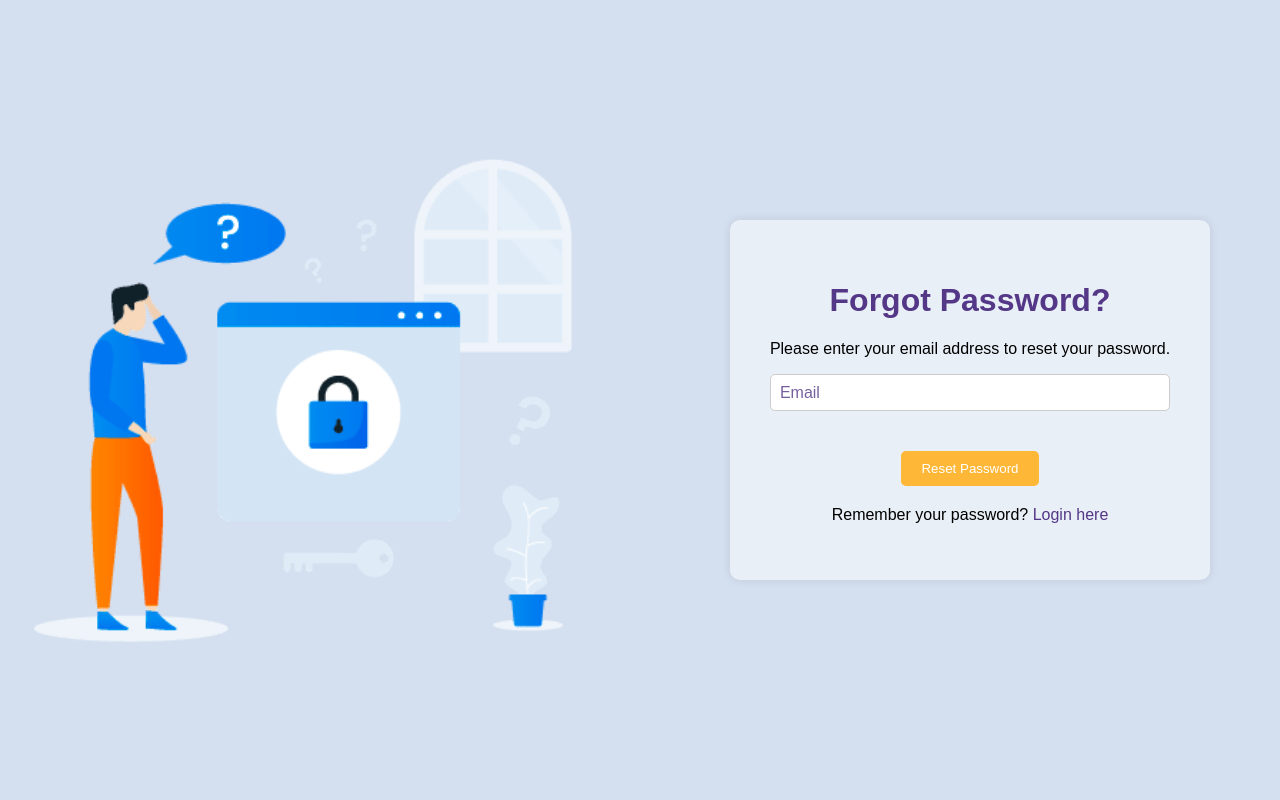
After one commit to reemini/MindEscapeAcademy, a Django app: page /forgetpass in a window 1280 px wide. The commit adds this page. Run offline with Django 5.2, Linux system fonts and the light colour scheme.

Commit message:
add forgot password page and linked it with login page

```diff
--- /dev/null
+++ b/page/static/page/css/forgetpass.css
@@ -0,0 +1,131 @@
+/* forgetpass.css */
+
+:root {
+    --primary-color: #543786;
+    --secondary-color: #FEB737;
+    --text-dark: #333333;
+}
+
+body {
+    font-family: Arial, sans-serif;
+    background-color: #D4DFF0;
+    margin: 0;
+    padding: 0;
+}
+
+.container1 {
+    display: flex;
+    justify-content: center;
+    align-items: center;
+    height: 100vh;
+}
+
+.left-container2 {
+    flex: 1;
+    padding: 20px;
+}
+
+.left-container2 img {
+    width: 100%;
+    height: auto;
+}
+
+.right-container2 {
+    flex: 1;
+    display: flex;
+    justify-content: center;
+    align-items: center;
+}
+
+.contentv {
+    background-color: rgba(255, 255, 255, 0.5);
+    padding: 40px;
+    border-radius: 10px;
+    box-shadow: 0 0 10px rgba(0, 0, 0, 0.1);
+    text-align: center;
+}
+
+h1 {
+    color: var(--primary-color);
+}
+
+.input__group2 {
+    position: relative;
+    margin-bottom: 20px;
+}
+
+.resetEm {
+    width: 100%;
+    padding: 10px;
+    border: 1px solid #ccc;
+    border-radius: 5px;
+    outline: none;
+    transition: border-color 0.3s ease;
+}
+
+.resetEm:focus {
+    border-color: var(--secondary-color);
+}
+
+.label-email {
+    position: absolute;
+    top: 10px;
+    left: 10px;
+    color: rgba(84, 55, 134, 0.8);
+    pointer-events: none;
+    transition: top 0.3s ease, font-size 0.3s ease, color 0.3s ease;
+}
+
+.input__group2 input:focus ~ .label-email,
+.input__group2 input:valid ~ .label-email {
+    top: -15px;
+    left: 6px;
+    font-size: 12px;
+    color: rgba(84, 55, 134, 0.8);
+}
+
+.button-container {
+    position: relative;
+}
+
+button {
+    background-color: var(--secondary-color);
+    color: #fff;
+    border: none;
+    padding: 10px 20px;
+    border-radius: 5px;
+    cursor: pointer;
+    transition: background-color 0.3s ease;
+    margin-top: 20px;
+}
+
+.back-to-login {
+    margin-top: 20px;
+    font-size: 16px;
+}
+
+.back-to-login a {
+    color: var(--primary-color);
+    text-decoration: none;
+}
+
+.back-to-login a:hover {
+    text-decoration: underline;
+}
+
+/* Media Queries for Responsiveness */
+@media only screen and (max-width: 768px) {
+    .container1 {
+        flex-direction: column;
+    }
+
+    .left-container2,
+    .right-container2 {
+        flex: 1;
+        width: 100%;
+    }
+
+    .left-container2 {
+        padding: 20px 0;
+    }
+}
--- a/page/urls.py
+++ b/page/urls.py
@@ -6,6 +6,7 @@ urlpatterns = [
     path ('login',views.login, name = 'login'),
     path ('courseinfo',views.courseinfo, name = 'courseinfo'),
     path ('header',views.header, name = 'header'),
+    path ('forgetpass',views.forgetpass, name = 'forgetpass'),
 
 
 
--- a/page/views.py
+++ b/page/views.py
@@ -12,3 +12,6 @@ def courseinfo(request):
 
 def header(request):
     return render(request,'part/header.html')
+
+def forgetpass(request):
+    return render(request, 'page/forgetpass.html')
--- a/templates/page/courseinfo.html
+++ b/templates/page/courseinfo.html
@@ -54,4 +54,5 @@
             <td>Create a basic webpage using CSS</td>
         </tr>
     </table>
-</div> {% endblock %}
+</div>
+{% endblock %}
--- /dev/null
+++ b/templates/page/forgetpass.html
@@ -0,0 +1,26 @@
+{% load static %}
+{% block content %}
+<title>Forget Password</title>
+<link rel="stylesheet" href="{% static 'page/css/forgetpass.css' %}">
+
+<div class="container1">
+    <div class="left-container2">
+        <img src="{% static 'images/forget.png' %}" alt="Forget Password Image">
+    </div>
+    <div class="right-container2">
+        <div class="contentv">
+            <h1>Forgot Password?</h1>
+            <p>Please enter your email address to reset your password.</p>
+            <form>
+                <div class="input__group2">
+                    <input class="resetEm" type="email" required />
+                    <label for="email" class="label-email">Email</label>
+                </div>
+                <button type="submit">Reset Password</button>
+            </form>
+            <p class="back-to-login">Remember your password? <a href="{% url 'login' %}">Login here</a></p>
+        </div>
+    </div>
+</div>
+
+    {% endblock %}
--- a/templates/page/login.html
+++ b/templates/page/login.html
@@ -32,7 +32,7 @@
               <label for="rememberMeCheckbox">Remember me</label>
             </div>
             <div class="spacer"></div> <!-- Spacer for alignment -->
-            <p class="forgot-password"><a href="#">Forgot password?</a></p>
+            <p class="forgot-password"><a href="{% url 'forgetpass' %}">Forgot password?</a></p>
           </div>
           <button>Sign In</button>
         </form>
```
Also changed, not shown: page/static/images/forget.png (added).
